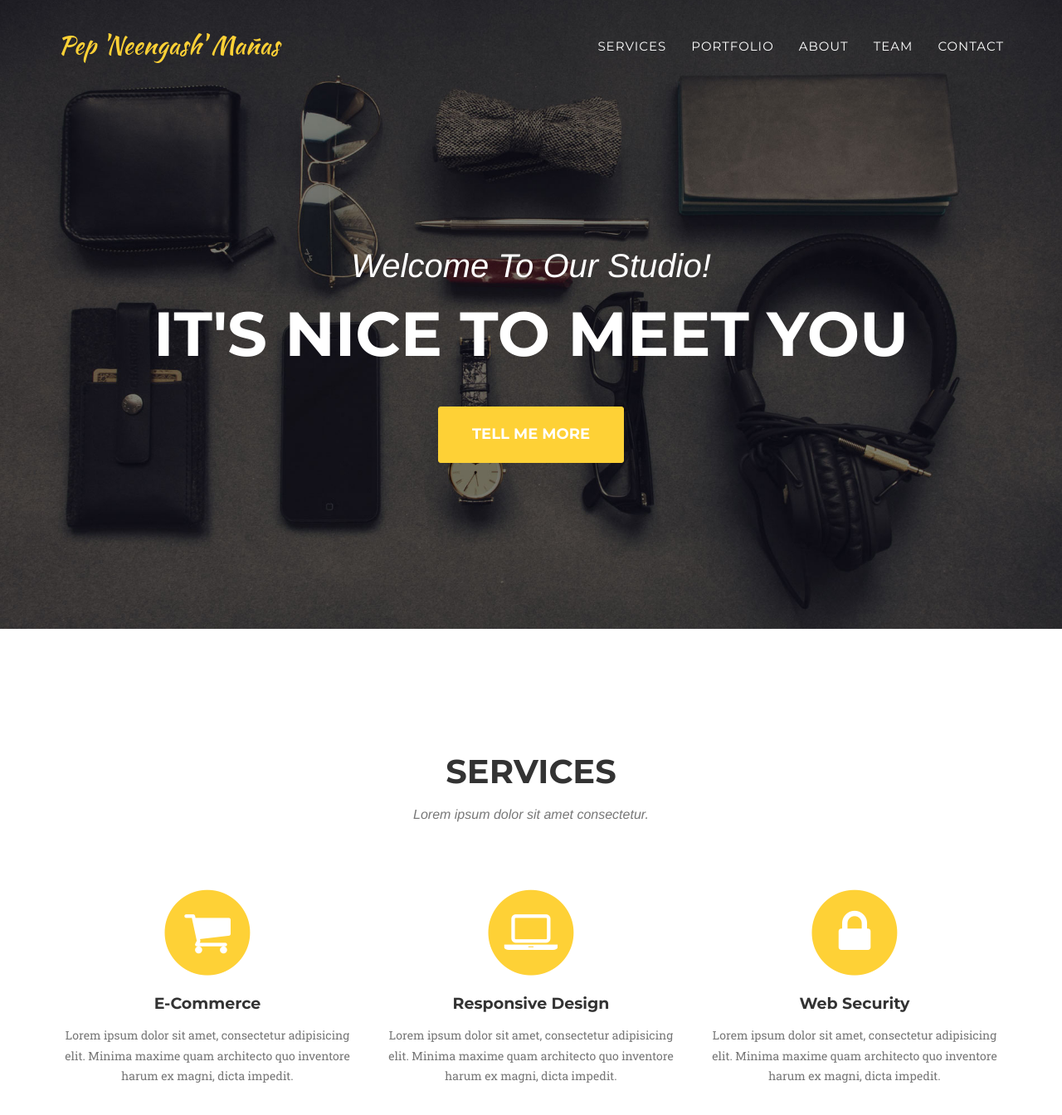
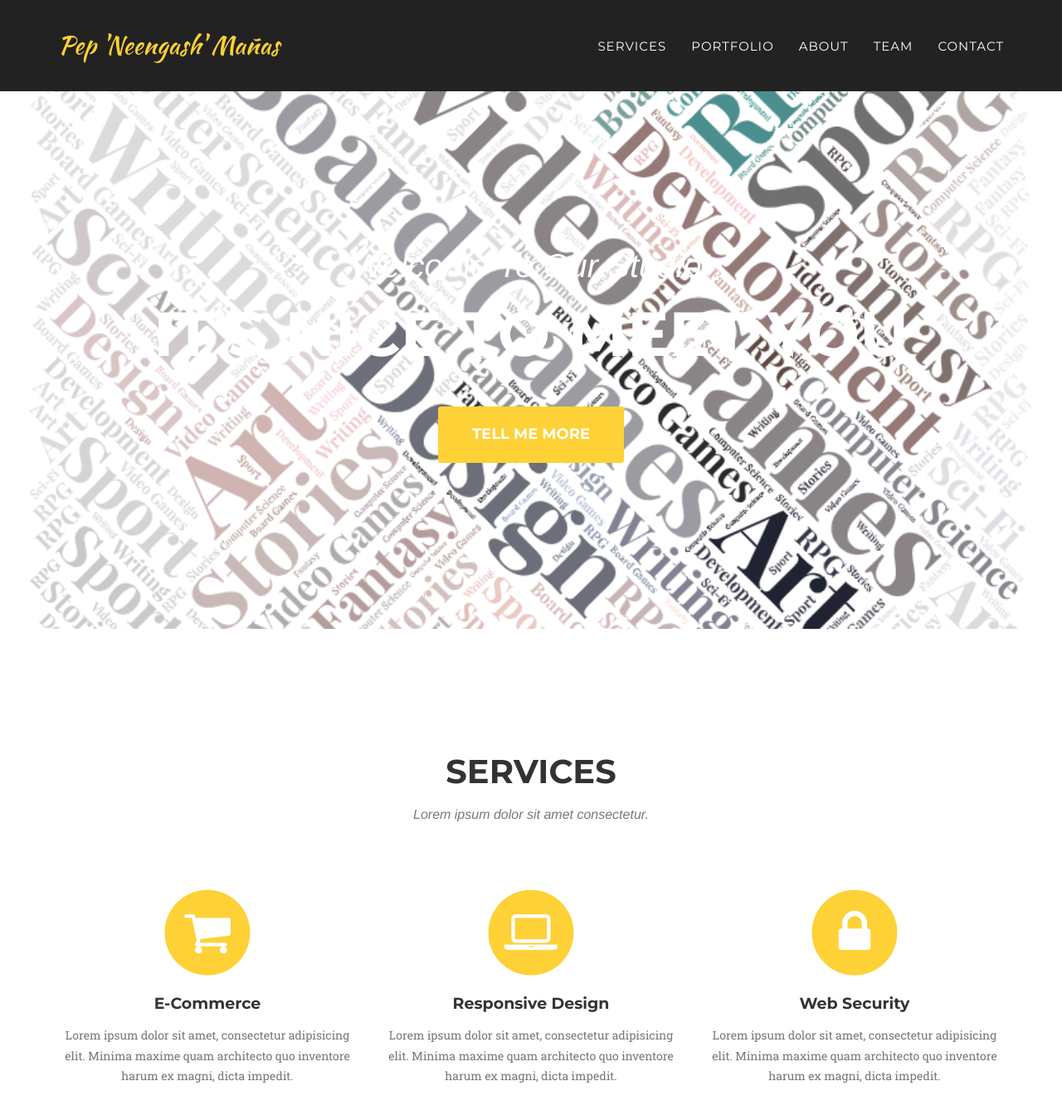
Before and after one commit to Neengash/Neengash.github.io, a Jekyll site: the page built from index.html, in a window 1280 px wide and 1400 px high. Shown: the top 1344 px of the window at 83% size. Built offline with Jekyll 4.4.1, drawn with Linux system fonts in a browser that asks for light colours; some web fonts are replaced.

Commit message:
New header background img - tmp low resolution

```diff
--- a/_includes/css/agency.css
+++ b/_includes/css/agency.css
@@ -238,7 +238,7 @@ fieldset[disabled] .btn-xl.active {
     .navbar-default {
         padding: 25px 0;
         border: 0;
-        background-color: transparent;
+        background-color: #222;
         -webkit-transition: padding .3s;
         -moz-transition: padding .3s;
         transition: padding .3s;
@@ -257,7 +257,6 @@ fieldset[disabled] .btn-xl.active {
 
     .navbar-default.navbar-shrink {
         padding: 10px 0;
-        background-color: #222;
     }
 
     .navbar-default.navbar-shrink .navbar-brand {
@@ -269,7 +268,8 @@ header {
     text-align: center;
     color: #fff;
     background-attachment: scroll;
-    background-image: url('{{ site.baseurl }}/img/header-bg.jpg');
+    /* background-image: url('{{ site.baseurl }}/img/header-bg.png'); */
+    background-image: url('../img/header-bg.png');
     background-position: center center;
     background-repeat: none;
     -webkit-background-size: cover;
```
Also changed, not shown: img/header-bg.png (added).
